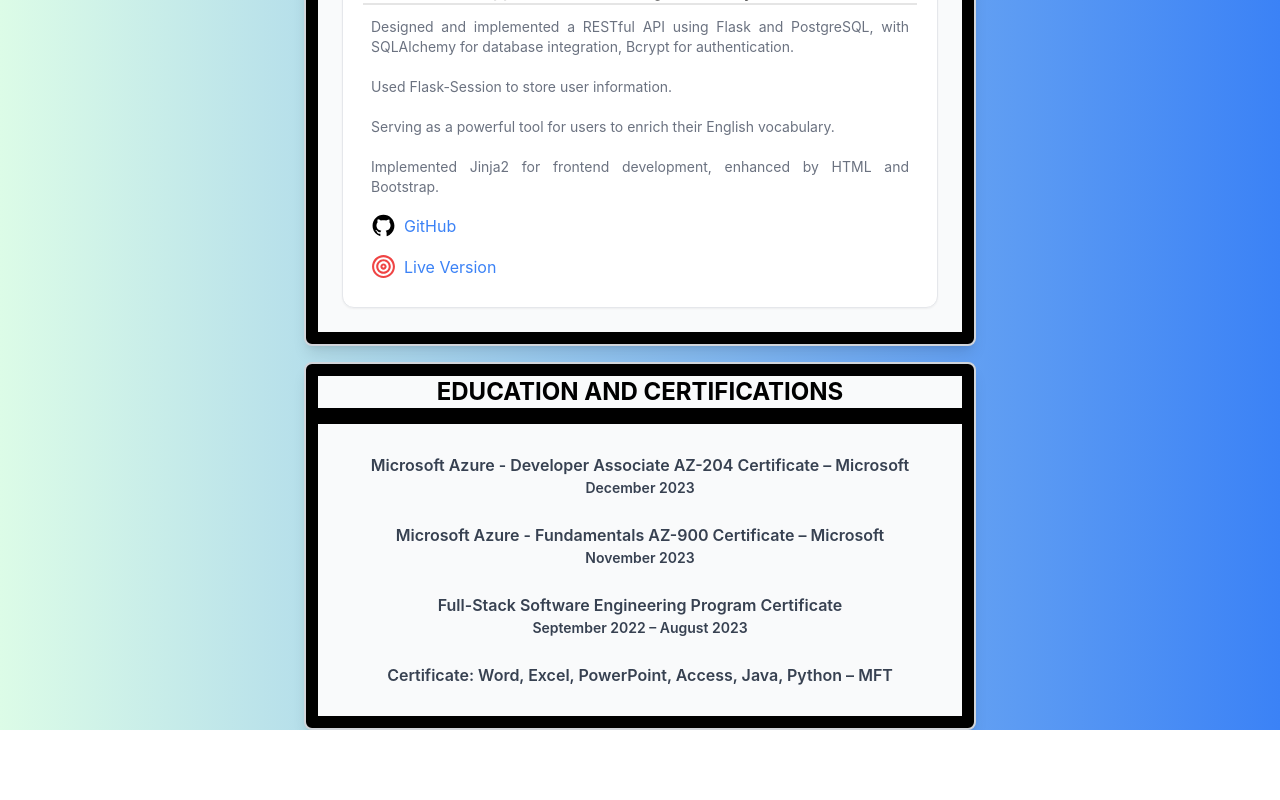
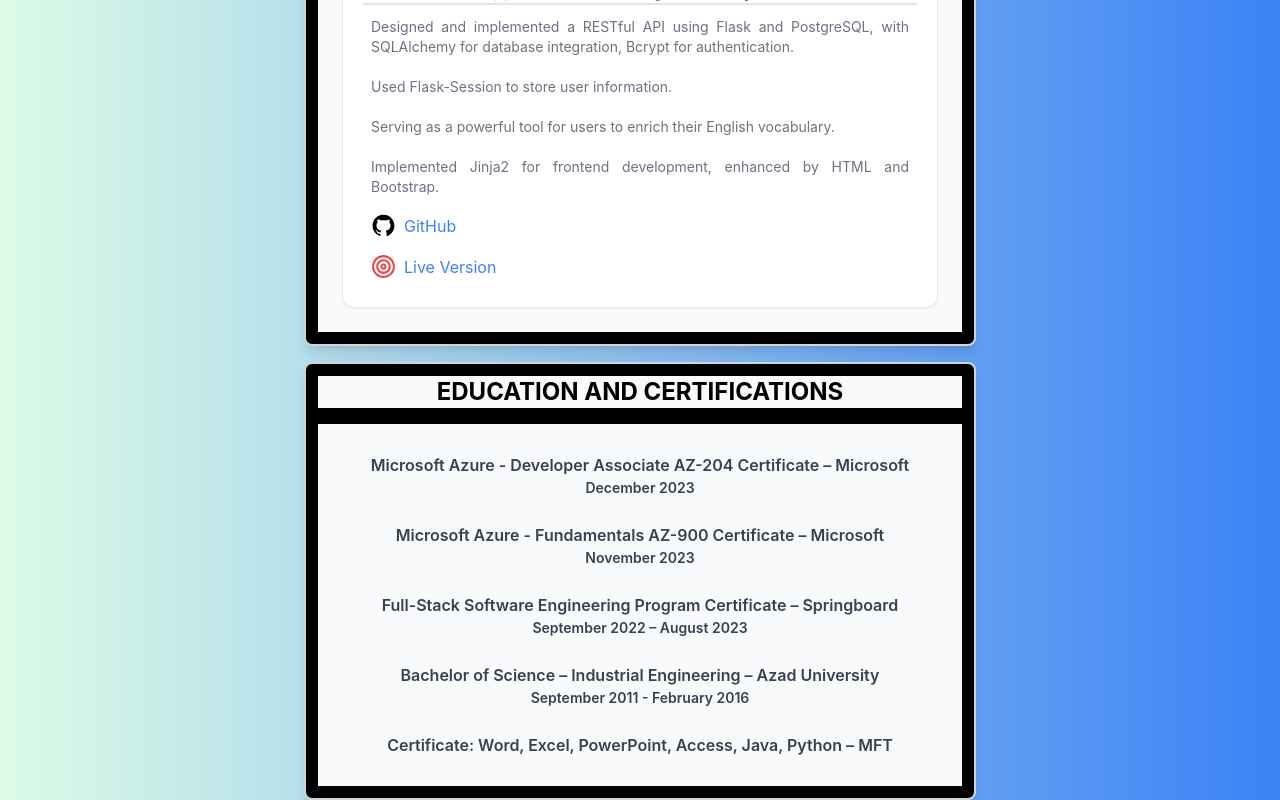
Before and after one commit to behnamsaba/resume, a React (Create React App) app: page / in a window 1280 px wide. Shown: the part 6122-6922 px from the top of the page. Before the commit the page ends 6852 px from the top, so only its background shows below. Built offline with nearby package versions, Linux system fonts and the light colour scheme.

Commit message:
fixed my education

```diff
--- a/src/Education.js
+++ b/src/Education.js
@@ -14,13 +14,19 @@
     },
     {
         title: 'Full-Stack Software Engineering Program Certificate',
+        institution: 'Springboard',
         date: 'September 2022 – August 2023',
+    },
+    {
+        title: 'Bachelor of Science – Industrial Engineering',
+        date: 'September 2011 - February 2016',
+        institution: 'Azad University'
+
     },
     {
         title: 'Certificate: Word, Excel, PowerPoint, Access, Java, Python',
         institution: 'MFT',
     },
-    // ... future certification here
 ];
 
 // Component for individual education/certification item
```
